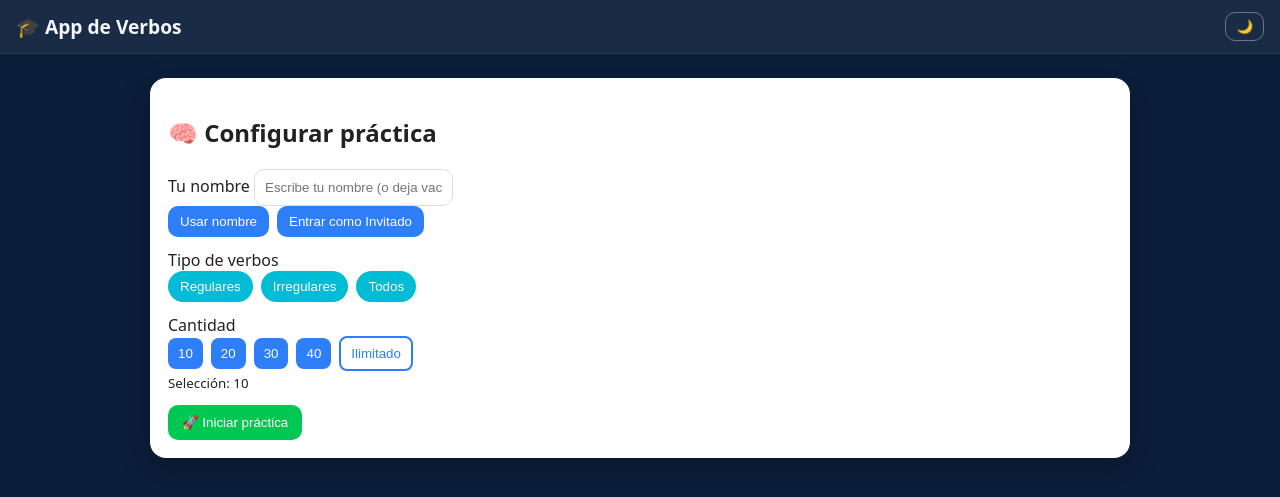
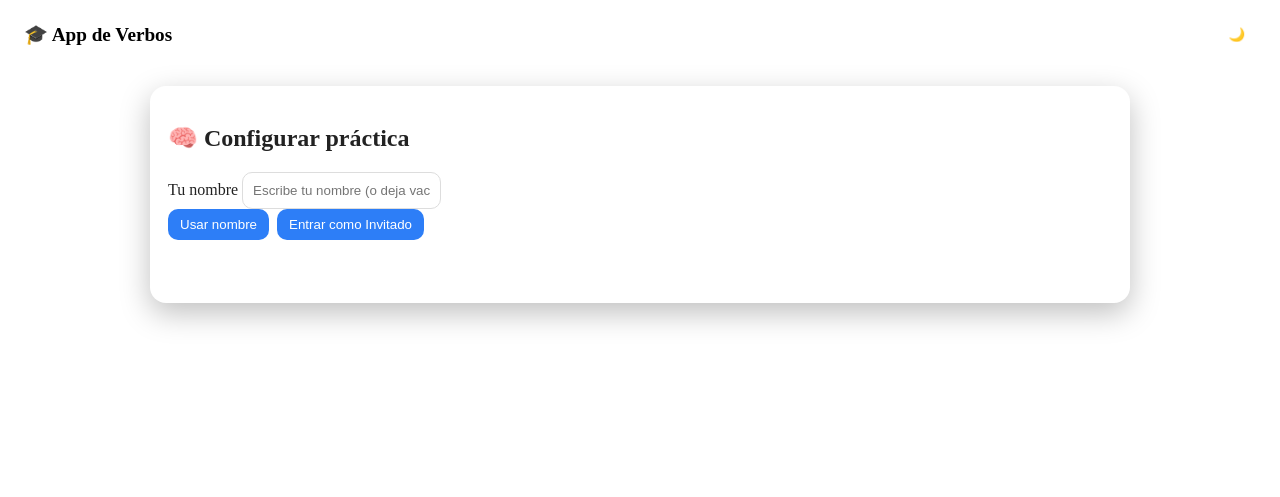
Before and after one commit to Predator0520/verbos-flask-app, a Flask app: page / in a window 1280 px wide, after a click on "🎯 Práctica". Shown: the top 497 px of the page. Run offline with Flask 3, Linux system fonts and the light colour scheme.

Commit message:
Update index.html

```diff
--- a/templates/index.html
+++ b/templates/index.html
@@ -5,10 +5,9 @@
   <meta name="viewport" content="width=device-width,initial-scale=1" />
   <title>Práctica de Verbos</title>
   <link rel="stylesheet" href="/static/style.css" />
-  <!-- Chart.js para gráficos de estadísticas -->
   <script src="https://cdn.jsdelivr.net/npm/chart.js"></script>
 </head>
-<body class="navy">
+<body>
   <header class="topbar">
     <h1>🎓 App de Verbos</h1>
     <button id="btn-dark" class="mode-toggle" title="Modo oscuro/claro">🌙</button>
@@ -28,28 +27,43 @@
       </div>
     </section>
 
-    <!-- Configuración de práctica -->
+    <!-- Wizard de práctica -->
     <section id="setup" class="panel hidden">
       <h2>🧠 Configurar práctica</h2>
 
+      <!-- Paso 1: Usuario -->
+      <div id="step1">
         <div class="setup-block">
           <label>Tu nombre</label>
           <input type="text" id="nombreUsuario" placeholder="Escribe tu nombre (o deja vacío para invitado)" />
           <div class="row">
-          <button class="btn" onclick="practica.setUsuario()">Usar nombre</button>
-          <button class="btn" onclick="practica.usarInvitado()">Entrar como Invitado</button>
+            <button class="btn" onclick="practica.setUsuario(); ui.irPaso(2)">Usar nombre</button>
+            <button class="btn" onclick="practica.usarInvitado(); ui.irPaso(2)">Entrar como Invitado</button>
+          </div>
+        </div>
+        <div class="row">
+          <button class="btn-ghost" onclick="ui.mostrar('menu')">← Volver</button>
         </div>
       </div>
 
+      <!-- Paso 2: Tipo -->
+      <div id="step2" class="hidden">
         <div class="setup-block">
           <label>Tipo de verbos</label>
           <div class="row">
-          <button class="btn-chip" onclick="practica.setTipo('regular')">Regulares</button>
-          <button class="btn-chip" onclick="practica.setTipo('irregular')">Irregulares</button>
-          <button class="btn-chip" onclick="practica.setTipo('todos')">Todos</button>
+            <button class="btn-chip" onclick="practica.setTipo('regular'); ui.irPaso(3)">Regulares</button>
+            <button class="btn-chip" onclick="practica.setTipo('irregular'); ui.irPaso(3)">Irregulares</button>
+            <button class="btn-chip" onclick="practica.setTipo('todos'); ui.irPaso(3)">Todos</button>
+          </div>
+        </div>
+        <div class="row">
+          <button class="btn-ghost" onclick="ui.irPaso(1)">← Atrás</button>
+          <button class="btn-ghost" onclick="ui.mostrar('menu')">Volver al menú</button>
         </div>
       </div>
 
+      <!-- Paso 3: Cantidad -->
+      <div id="step3" class="hidden">
         <div class="setup-block">
           <label>Cantidad</label>
           <div id="cantidadBox" class="row">
@@ -64,7 +78,9 @@
 
         <div class="row">
           <button class="btn-cta" onclick="practica.iniciar()">🚀 Iniciar práctica</button>
-        <button class="btn-ghost" onclick="ui.mostrar('menu')">← Volver</button>
+          <button class="btn-ghost" onclick="ui.irPaso(2)">← Atrás</button>
+          <button class="btn-ghost" onclick="ui.mostrar('menu')">Volver al menú</button>
+        </div>
       </div>
     </section>
 
@@ -90,6 +106,26 @@
         <div class="pill" id="pillContador">0/0</div>
         <div class="pill" id="pillStreak">🔥 racha: 0</div>
         <button class="btn-cancel" onclick="practica.finalizar()">✖ Finalizar</button>
+        <button class="btn-ghost" onclick="ui.mostrar('menu');">← Menú</button>
+      </div>
+
+      <!-- Resumen al finalizar -->
+      <div id="resumen" class="modal hidden">
+        <div class="modal-content">
+          <h3>📋 Resumen de la sesión</h3>
+          <p><strong>Usuario:</strong> <span id="rUsuario"></span></p>
+          <p><strong>Tipo:</strong> <span id="rTipo"></span></p>
+          <p><strong>Modo:</strong> <span id="rModo"></span></p>
+          <p>✅ Correctas: <span id="rOk"></span></p>
+          <p>❌ Incorrectas: <span id="rBad"></span></p>
+          <p>🔥 Racha máxima: <span id="rStreak"></span></p>
+          <p>⏱ Tiempo: <span id="rTiempo"></span></p>
+          <div class="row">
+            <button class="btn" onclick="document.getElementById('filtroUsuario').value=practica.usuario; ui.mostrar('stats'); ui.cargarEstadisticas();">📈 Ver estadísticas</button>
+            <button class="btn-cta" onclick="ui.mostrar('setup'); ui.irPaso(2);">🔁 Reintentar</button>
+            <button class="btn-ghost" onclick="ui.mostrar('menu')">← Menú</button>
+          </div>
+        </div>
       </div>
     </section>
 
```
Lines whose indentation alone changed are shown as unchanged.
